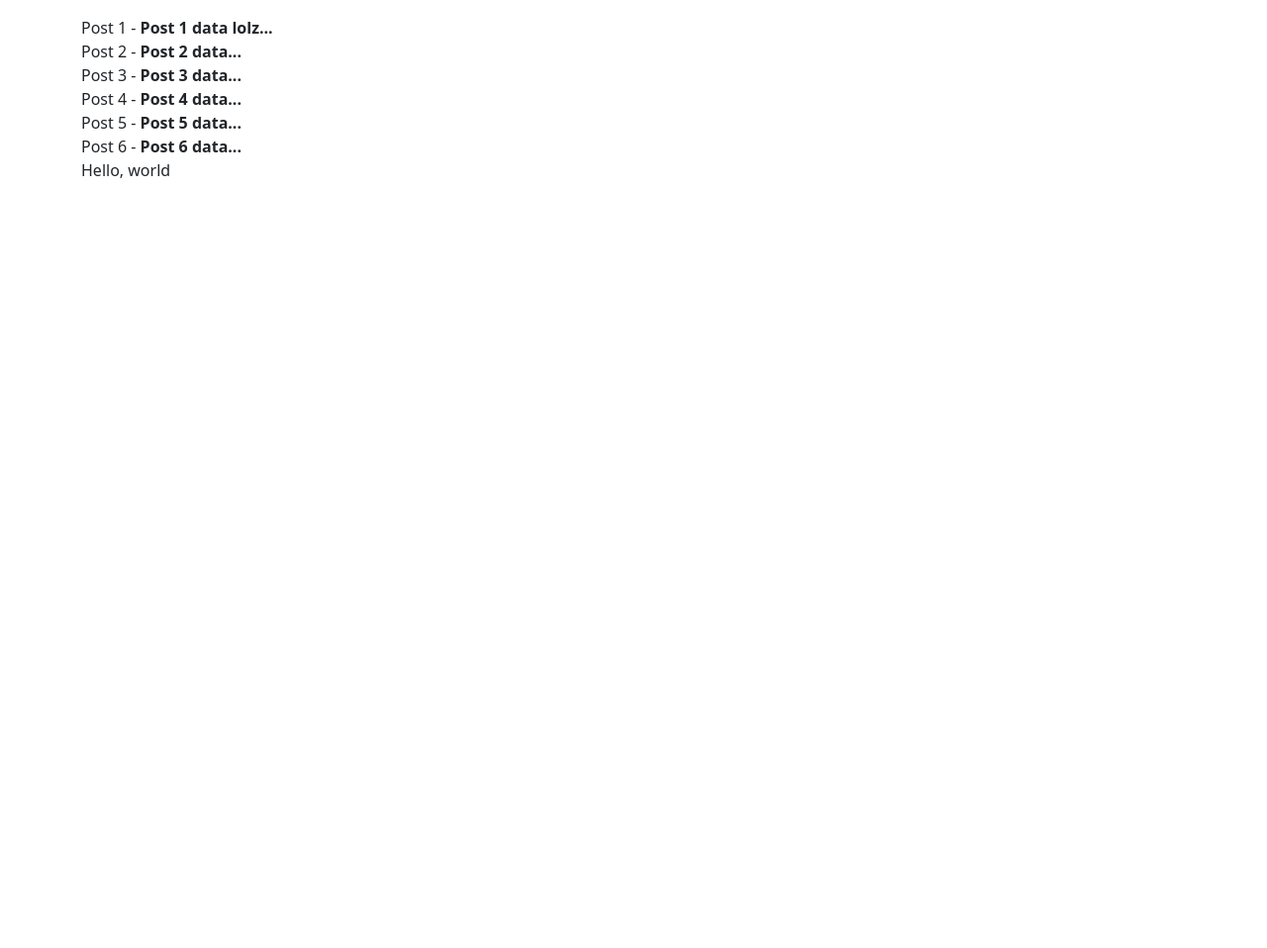
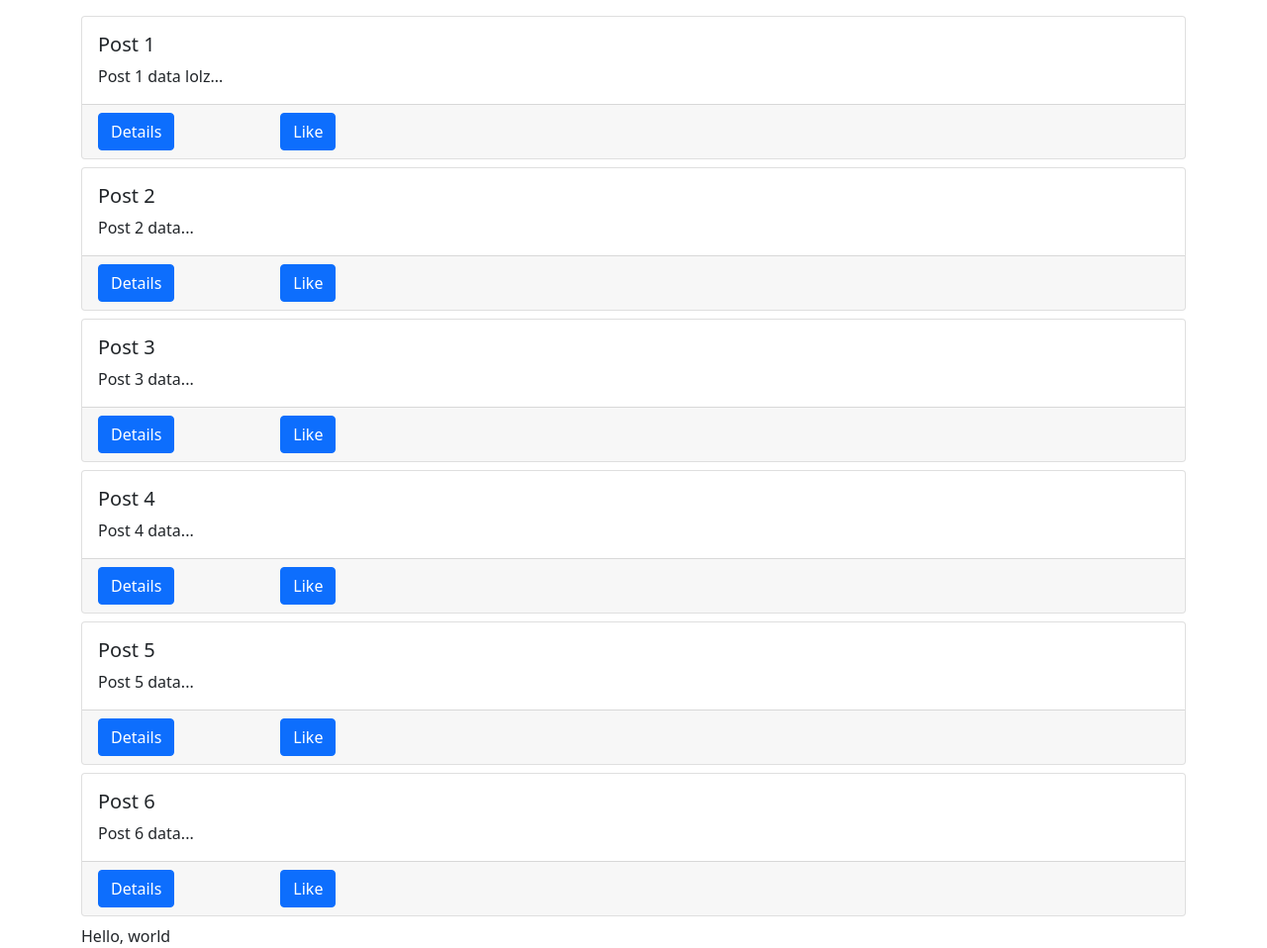
Before and after one commit to rsharm26/NAD-A04-DjangoApp, a Django app: page / in a window 1280 px wide. Shown: the whole page at 99% size. Before the commit the page ends 180 px from the top, so only its background shows below. Run offline with Django 4.2, Linux system fonts and the light colour scheme; data comes from the database, SQL or seed files in the repository; some libraries are stand-ins or nearby versions.

Commit message:
Added nicely formatted divs to display post title + descriptions, added buttons for seeings details and liking.

```diff
--- a/posts/static/posts/main.js
+++ b/posts/static/posts/main.js
@@ -29,7 +29,24 @@ $.ajax({
 
             response.data.forEach(element => {
                 postsBox.innerHTML += `
-                    ${element.title} - <b>${element.body}</b><br>
+                    <div class="card mb-2">
+                        <div class="card-body">
+                            <h5 class="card-title">${element.title}</h5>
+                            <p class="card-text">${element.body}</p>
+                        </div>
+
+                        <div class="card-footer">
+                            <div class="row">
+                                <div class="col-2">
+                                    <a href="#" class="btn btn-primary">Details</a>
+                                </div>
+
+                                <div class="col-2">
+                                    <a href="#" class="btn btn-primary">Like</a>
+                                </div>
+                            </div>
+                        </div>
+                    </div>
                 `
             });
         }, 1000)
--- a/posts/templates/posts/main.html
+++ b/posts/templates/posts/main.html
@@ -10,7 +10,7 @@ Posts
 {% endblock title %}
 
 {% block content %}
-    <div id="spinner-box">
+    <div id="spinner-box" class="text-center">
         <div class="spinner-grow" role="status">
             <span class="visually-hidden">Loading...</span>
         </div>
```
